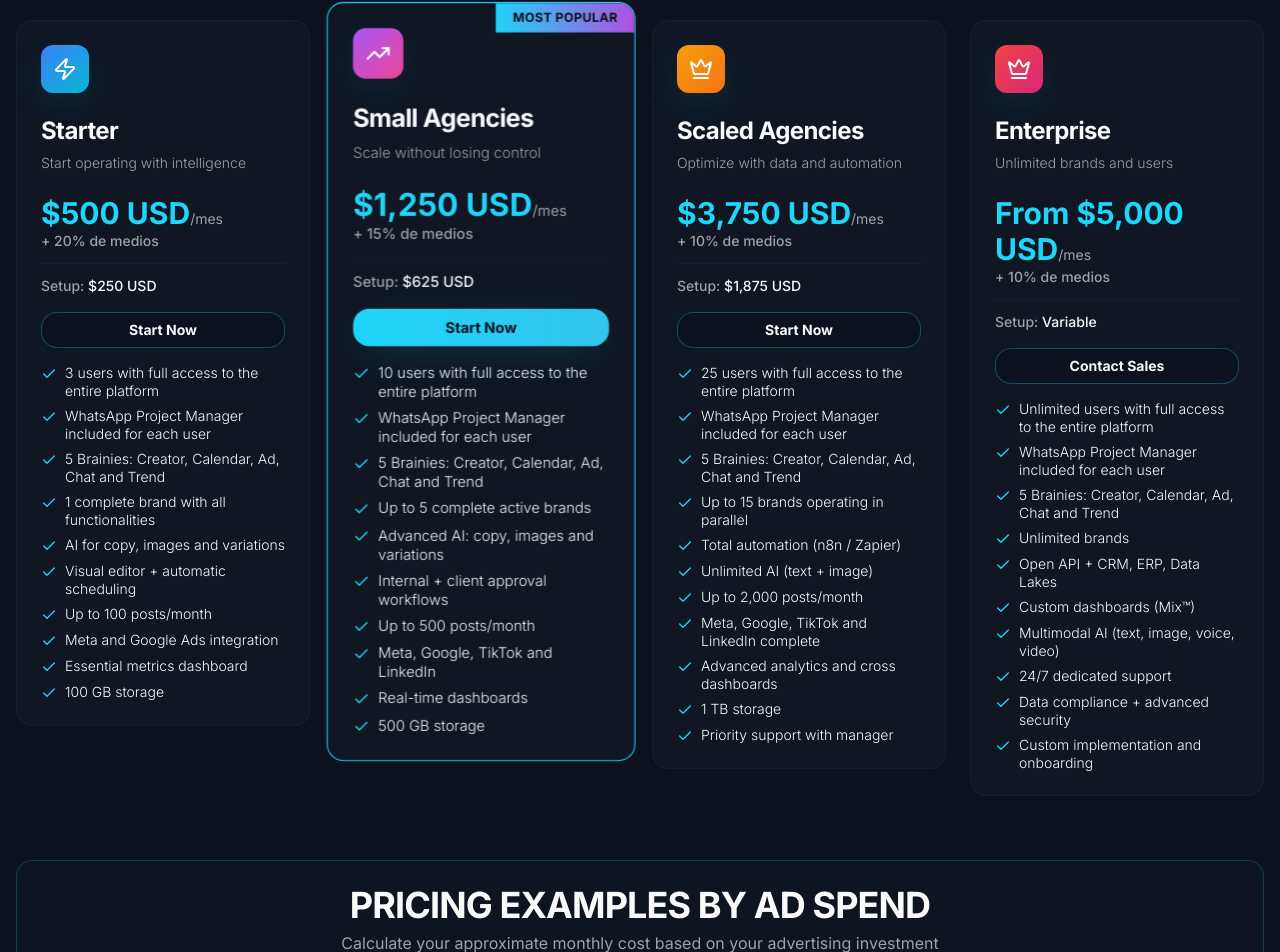
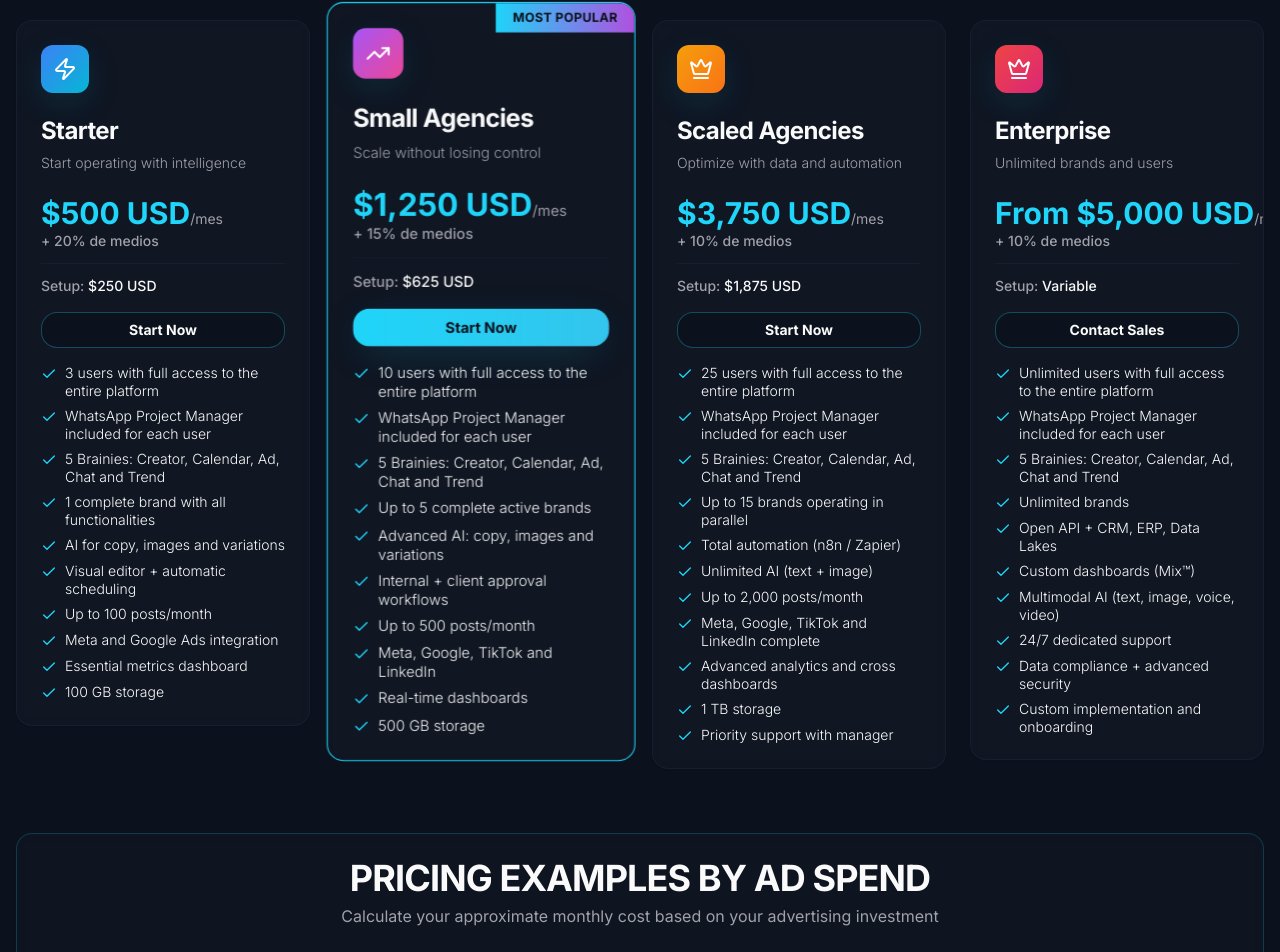
Before and after one commit to dapscl/brainyunica, a React (Vite) app: page /pricing in a window 1280 px wide. Shown: the part 1280-2232 px from the top of the page. Built offline with nearby package versions, Linux system fonts and the light colour scheme.

Commit message:
Mantén precio en una línea
Aseguré que el precio principal y el texto de "(mes)" nunca se dividan en dos líneas en la página de pricing, aplicando whitespace-nowrap a las etiquetas relevantes y ajustando el diseño del contenedor para evitar saltos de línea.

```diff
--- a/src/pages/ShowcasePricingPage.tsx
+++ b/src/pages/ShowcasePricingPage.tsx
@@ -263,8 +263,8 @@ const ShowcasePricingPage = () => {
 
                   <div className="pt-4 space-y-3">
                     <div>
-                      <p className="text-3xl font-bold text-electric-cyan">{tier.basePrice}<span className="text-sm text-muted-foreground font-normal">/mes</span></p>
-                      <p className="text-sm text-muted-foreground font-medium">+ {tier.percentage} de medios</p>
+                      <p className="text-3xl font-bold text-electric-cyan whitespace-nowrap">{tier.basePrice}<span className="text-sm text-muted-foreground font-normal">/mes</span></p>
+                      <p className="text-sm text-muted-foreground font-medium whitespace-nowrap">+ {tier.percentage} de medios</p>
                     </div>
                     <div className="text-sm text-muted-foreground pt-3 border-t border-border/50">
                       <p className="font-medium">Setup: <span className="text-foreground">{tier.integrationFee}</span></p>
```
